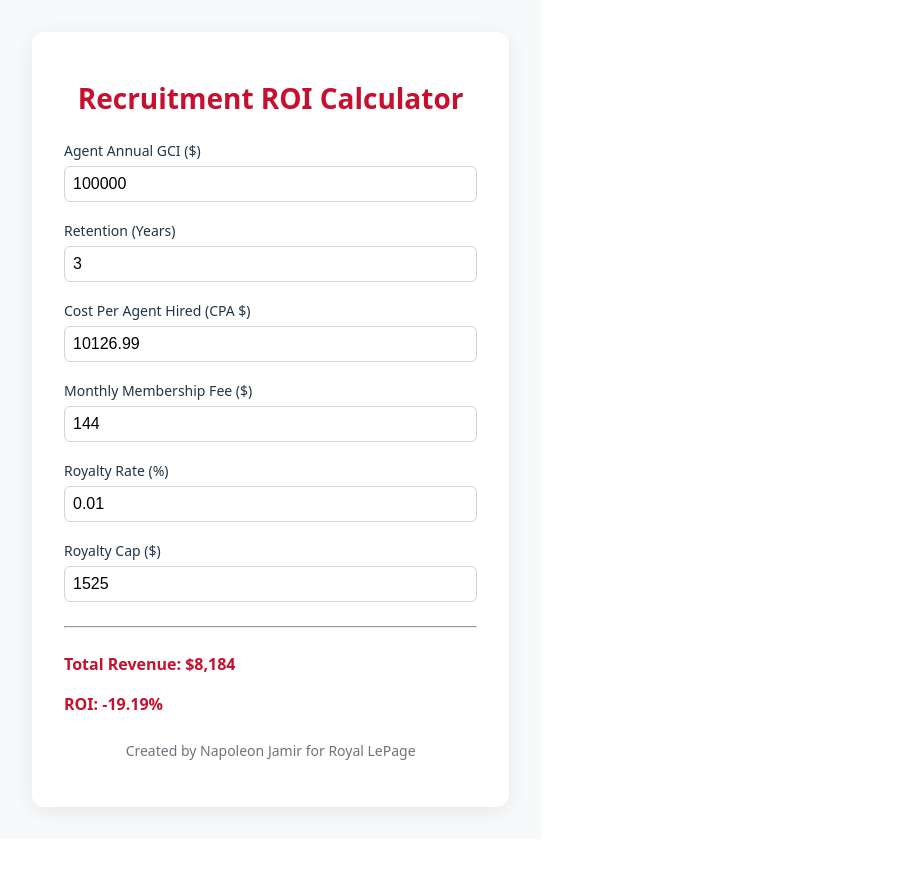
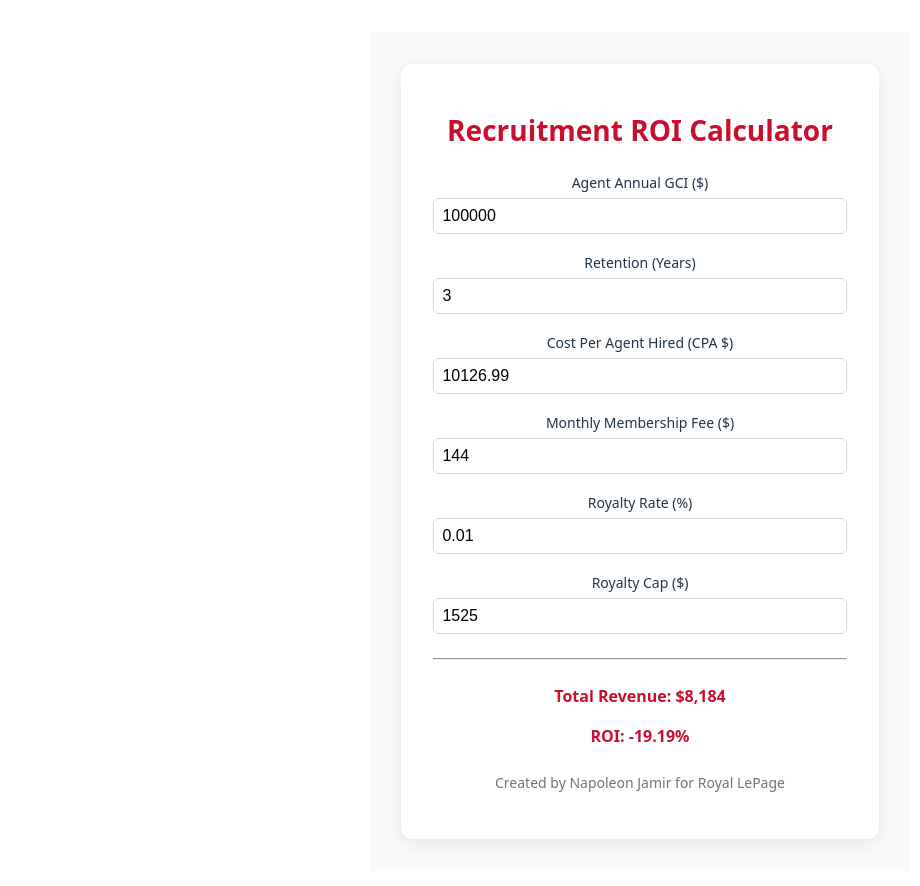
Before and after one commit to Napoleonrlp/recruitmentroi, a React (Vite) app: page / in a window 1280 px wide. Shown: the top 886 px of the page, without its empty margins (0-920 px from the left). Before the commit the page ends 839 px from the top, so only its background shows below. Built offline with nearby package versions, Linux system fonts and the light colour scheme.

Commit message:
Update App.tsx

```diff
--- a/src/App.tsx
+++ b/src/App.tsx
@@ -1,4 +1,5 @@
 import { useState } from 'react'
+import './App.css'
 
 function App() {
   const [gci, setGCI] = useState<number>(100000)
@@ -17,24 +18,8 @@ function App() {
   const isNegativeRevenue = totalRevenue < cpa
 
   return (
-    <div style={{
-  minHeight: "100vh",
-  backgroundColor: "#f8f9fa",
-  display: "flex",
-  justifyContent: "center",
-  alignItems: "center",
-  padding: "2rem",
-  boxSizing: "border-box"
-}}>
-      <div style={{
-  width: "100%",
-  maxWidth: "600px",
-  backgroundColor: "#fff",
-  borderRadius: "0.75rem",
-  padding: "2rem",
-  boxShadow: "0 4px 20px rgba(0, 0, 0, 0.08)",
-  boxSizing: "border-box"
-}}>
+    <div className="calculator-wrapper">
+      <div className="calculator-container">
         <h1 style={{
           fontSize: "1.75rem",
           fontWeight: "700",
@@ -54,19 +39,11 @@ function App() {
 
         <hr style={{ margin: "1.5rem 0" }} />
 
-        <p style={{
-          fontWeight: 600,
-          color: isNegativeRevenue ? '#c8102e' : '#198754',
-          fontSize: '1rem'
-        }}>
-          Total Revenue: ${totalRevenue.toLocaleString()}
+        <p className={isNegativeRevenue ? 'result-negative' : 'result-positive'}>
+          <strong>Total Revenue:</strong> ${totalRevenue.toLocaleString()}
         </p>
-        <p style={{
-          fontWeight: 600,
-          color: isNegativeROI ? '#c8102e' : '#198754',
-          fontSize: '1rem'
-        }}>
-          ROI: {roi.toFixed(2)}%
+        <p className={isNegativeROI ? 'result-negative' : 'result-positive'}>
+          <strong>ROI:</strong> {roi.toFixed(2)}%
         </p>
 
         <p style={{ textAlign: "center", fontSize: "0.875rem", color: "#6c757d", marginTop: "1.5rem" }}>
```
